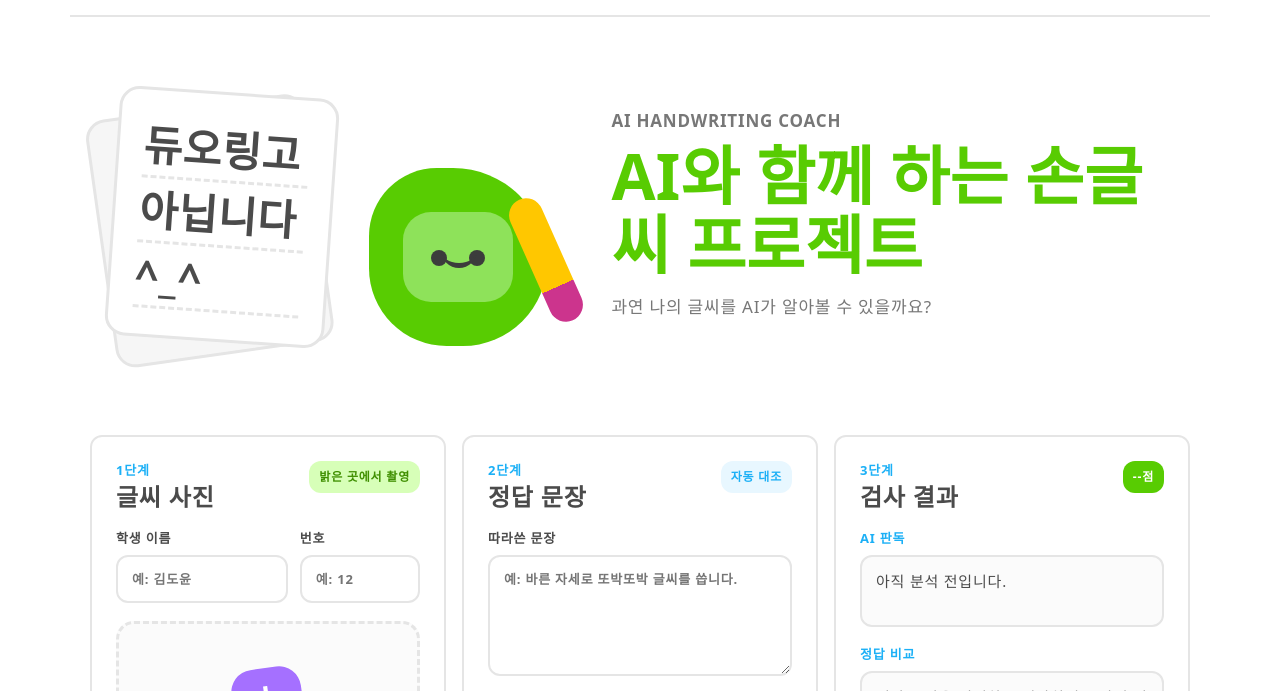
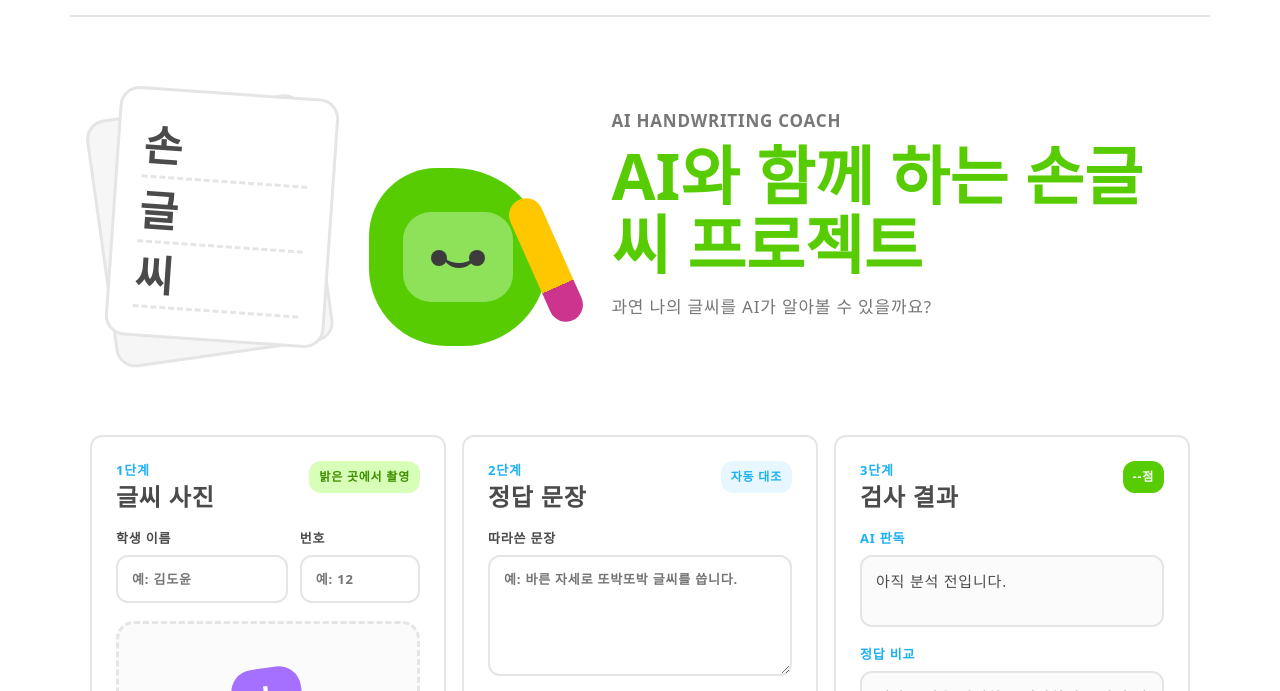
Before and after one commit to sandralynn0sch-design/6020test, a plain HTML site: page index.html in a window 1280 px wide. Shown: the part 66-757 px from the top of the page. Drawn offline with Linux system fonts and the light colour scheme.

Commit message:
Update index.html

```diff
--- a/index.html
+++ b/index.html
@@ -25,9 +25,9 @@
           <div class="paper-stack">
             <div class="paper paper-back"></div>
             <div class="paper paper-front">
-              <span>듀오링고</span>
-              <span>아닙니다</span>
-              <span>^_^</span>
+              <span>손</span>
+              <span>글</span>
+              <span>씨</span>
             </div>
           </div>
           <div class="mascot">
```
